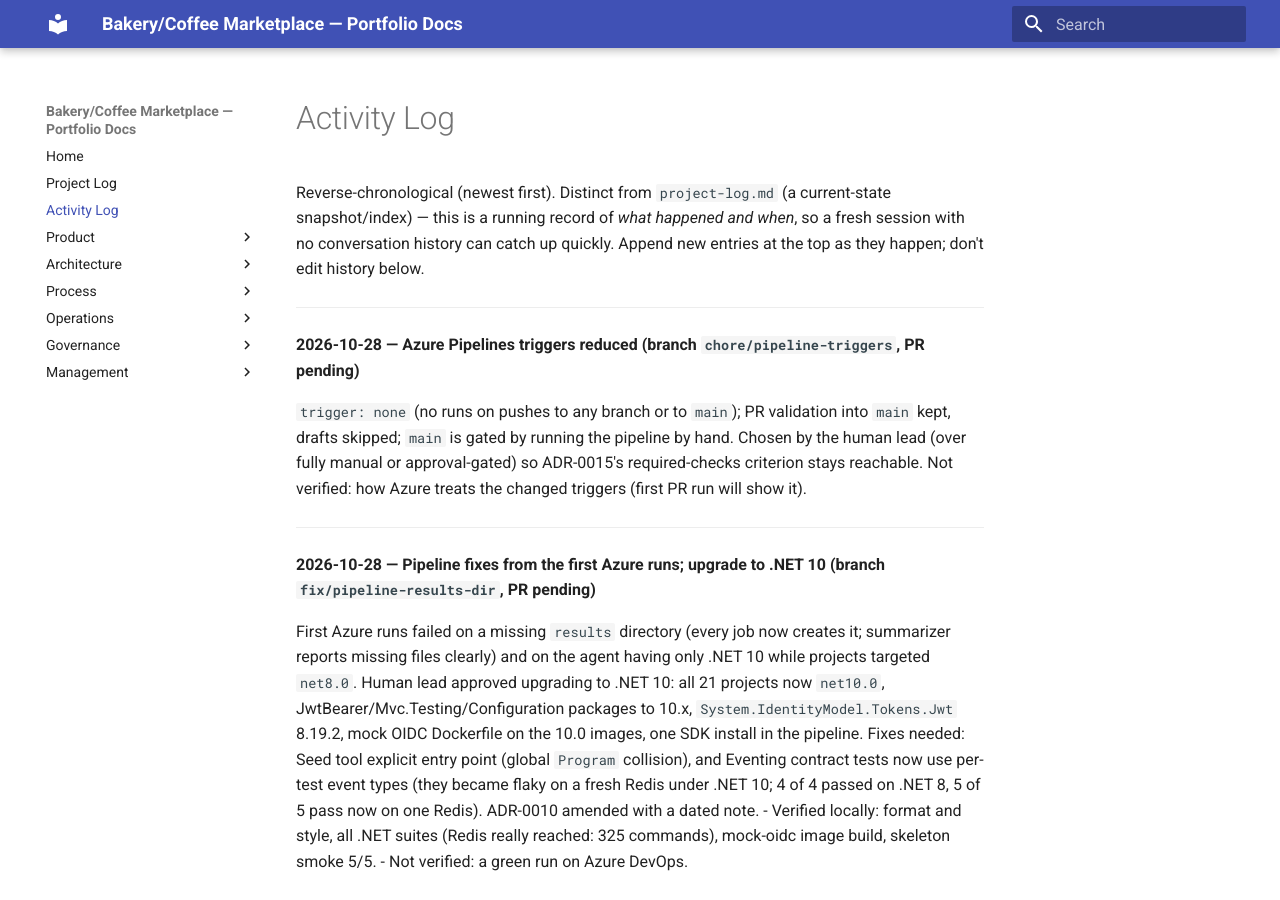
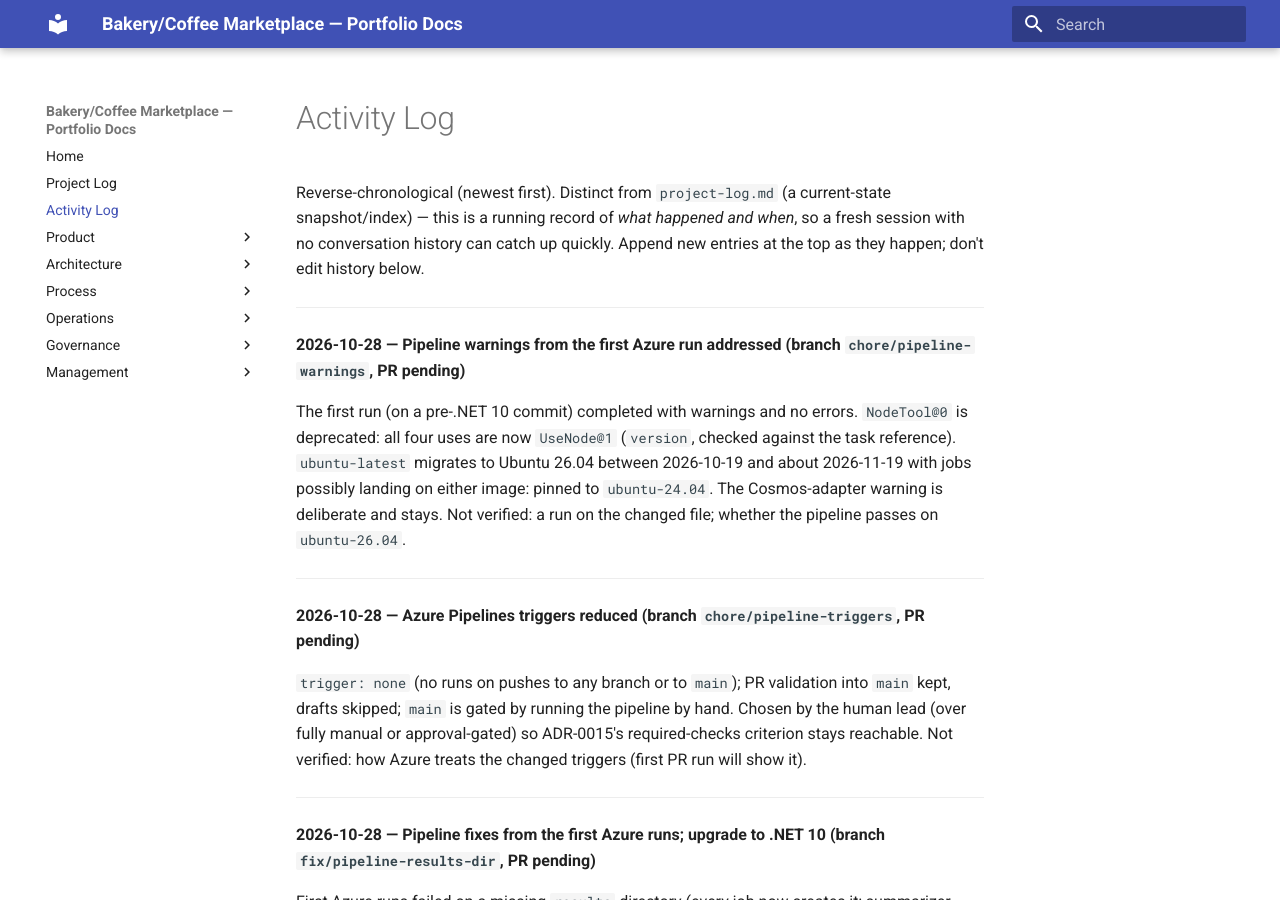
Before and after one commit to benjamin-hedrick/bakery-marketplace, an MkDocs documentation site: the page built from docs/ACTIVITY-LOG.md, in a window 1280 px wide and 900 px high. Built offline with MkDocs 1.6.1 and Material for MkDocs 9.7.7, drawn with Linux system fonts in a browser that asks for light colours.

Commit message:
Pipeline: UseNode@1 replaces deprecated NodeTool@0; pin ubuntu-24.04
Co-Authored-By: Claude Sonnet 5.5 <noreply@anthropic.com>

```diff
--- a/docs/ACTIVITY-LOG.md
+++ b/docs/ACTIVITY-LOG.md
@@ -1,6 +1,12 @@
 # Activity Log
 
 Reverse-chronological (newest first). Distinct from `project-log.md` (a current-state snapshot/index) — this is a running record of *what happened and when*, so a fresh session with no conversation history can catch up quickly. Append new entries at the top as they happen; don't edit history below.
+
+---
+
+**2026-10-28 — Pipeline warnings from the first Azure run addressed (branch `chore/pipeline-warnings`, PR pending)**
+
+The first run (on a pre-.NET 10 commit) completed with warnings and no errors. `NodeTool@0` is deprecated: all four uses are now `UseNode@1` (`version`, checked against the task reference). `ubuntu-latest` migrates to Ubuntu 26.04 between 2026-10-19 and about 2026-11-19 with jobs possibly landing on either image: pinned to `ubuntu-24.04`. The Cosmos-adapter warning is deliberate and stays. Not verified: a run on the changed file; whether the pipeline passes on `ubuntu-26.04`.
 
 ---
 
```
Also changed, not shown: azure-pipelines.yml (+11 -9 lines).
